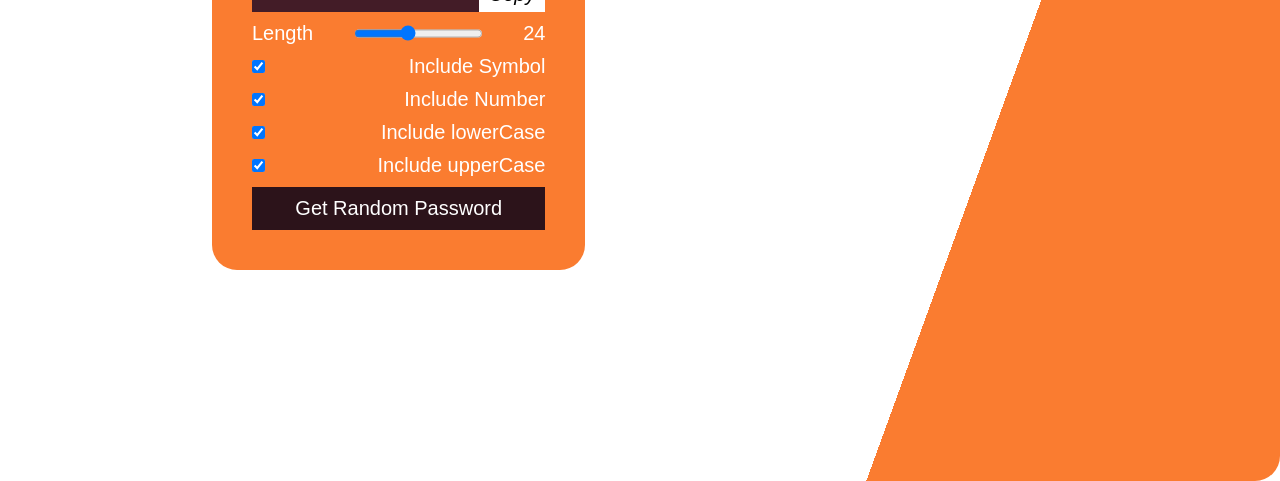
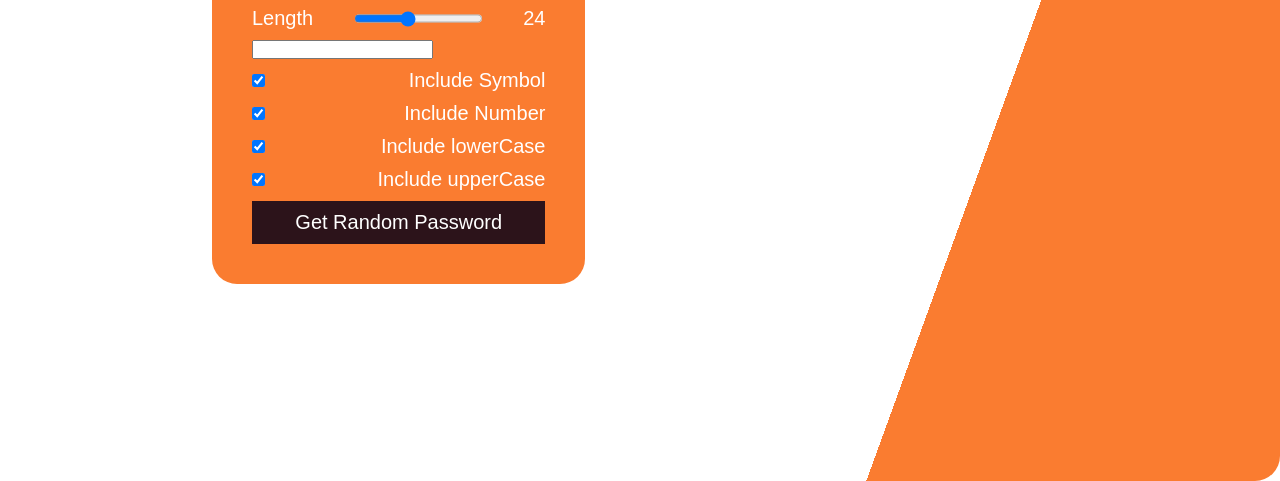
Before and after one commit to joleite66/password-generator, a website: page index.html in a window 1280 px wide. Shown: the part 319-800 px from the top of the page. Drawn offline with Linux system fonts and the light colour scheme.

Commit message:
Adding some details

```diff
--- a/index.html
+++ b/index.html
@@ -19,6 +19,7 @@
           <input type="range"  id="length" value="24" min="6" max="50" oninput="this.nextElementSibling.value = this.value">
           <output>24</output>
         </div>
+        <div><input type="text"></div>
 
         <div>
           <input type="checkbox" id="symbol" checked>
```
